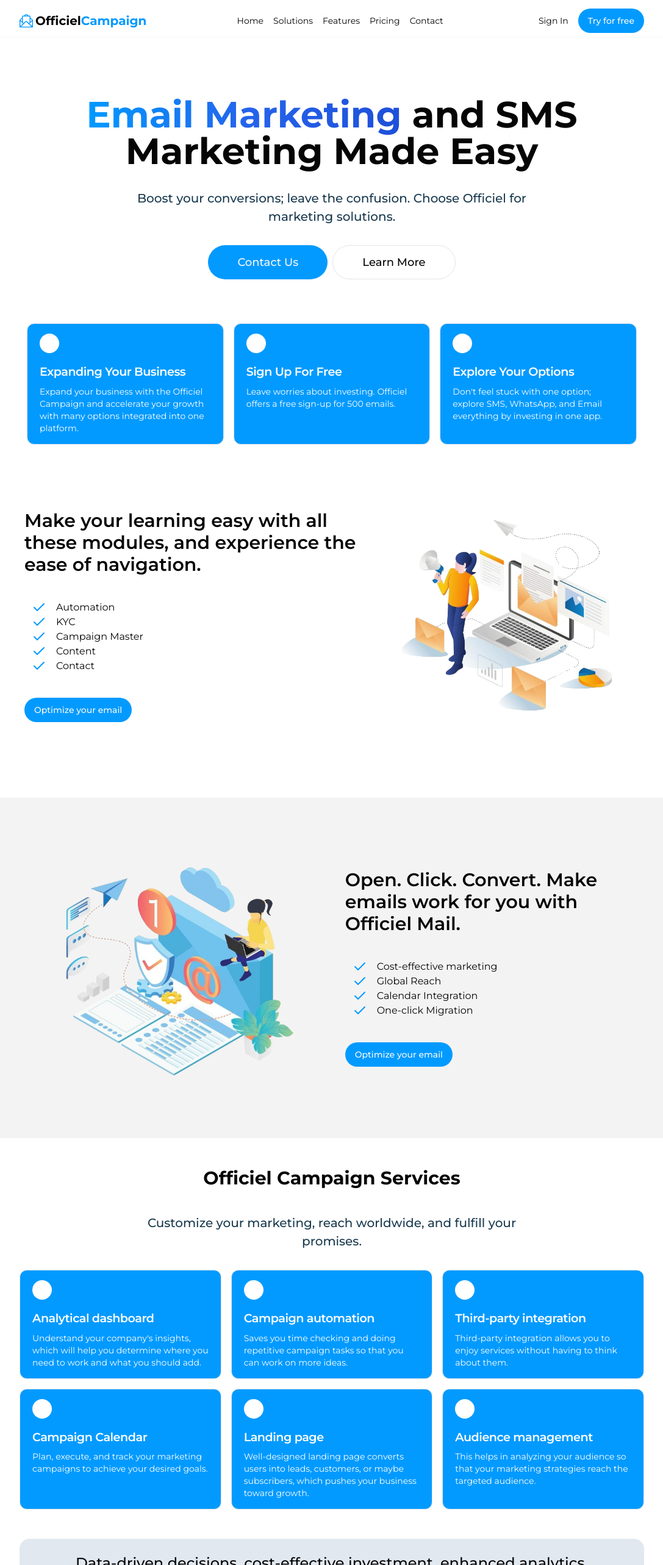
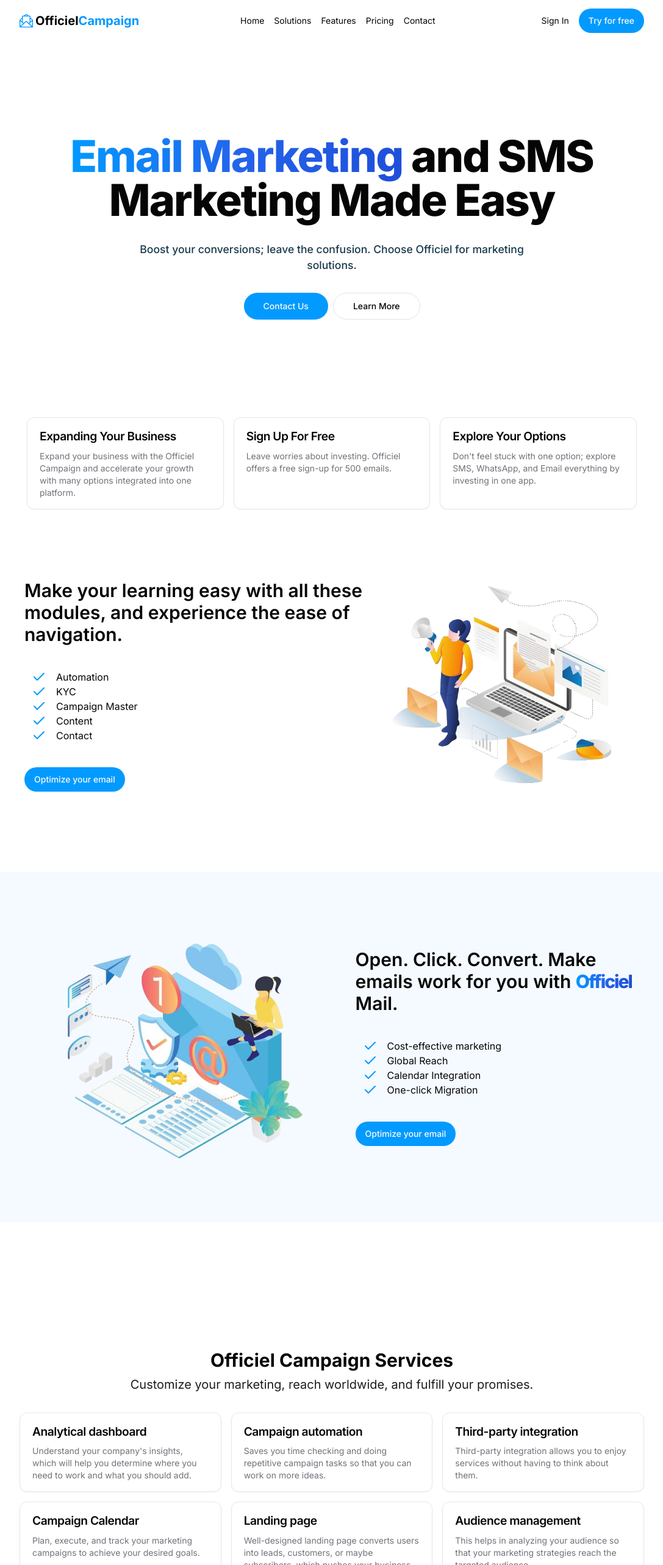
Before and after one commit to rutunjofficiel/campaigns, a Next.js app: page / in a window 1280 px wide. Shown: the top 2566 px of the page at 61% size, without its empty margins (96-1183 px from the left). Built offline with nearby package versions, Linux system fonts and the light colour scheme.

Commit message:
feat: change width features section

```diff
--- a/app/globals.css
+++ b/app/globals.css
@@ -75,3 +75,14 @@
     background-position: 0% 50%;
   }
 }
+
+.heading {
+  font-family: var(--font-inter);
+ letter-spacing: -2px;
+  font-weight:750;
+}
+
+.paragraph {
+  font-family: var(--font-inter);
+  font-size: 1.1rem;
+}
--- a/app/layout.js
+++ b/app/layout.js
@@ -1,10 +1,12 @@
-import { Montserrat } from "next/font/google";
+import { Inter } from "next/font/google";
+
 import "./globals.css";
 
-const montserrat = Montserrat({ subsets: ["latin"] });
+const inter = Inter({ subsets: ["latin"] });
 const additionalClasses = "text-[#050505]";
+0;
 
-const bodyClasses = `${montserrat.className} ${additionalClasses}`;
+const bodyClasses = `${inter.className} ${additionalClasses}`;
 export const metadata = {
   title: "Create Next App",
   description: "Generated by create next app",
--- a/app/page.js
+++ b/app/page.js
@@ -16,17 +16,17 @@
       <Hero />
       <div className="flex w-full flex-col justify-center gap-12">
         <FeatureSection />
-        <div className="w-full bg-[#F3F3F3]">
+        <div className="w-full bg-[#F4FAFF]">
           <FeatureSection2 />
         </div>
         <WhatWeDo />
         <VideoSection />
-        <div className="w-full ">
+        <div className="w-full">
           <FeaturesChecklist />
         </div>
         <Benefits />
       </div>
-      <div className="bg-campaingnBlue mt-24 flex w-full flex-col  gap-8">
+      <div className="mt-24 flex w-full flex-col gap-8  bg-campaingnBlue">
         <CtaBottom />
 
         <Footer />
--- a/components/(hero)/featureSection2.jsx
+++ b/components/(hero)/featureSection2.jsx
@@ -6,10 +6,14 @@
 
 export default function FeatureSection2() {
   return (
-    <div className="m-auto flex h-max max-w-[64rem] flex-col-reverse items-center justify-start bg-[#F3F3F3] px-2 py-8 md:flex-row-reverse md:gap-8">
+    <div className="m-auto flex h-max max-w-[64rem] flex-col-reverse items-center justify-start   px-2 py-8 md:flex-row-reverse md:gap-8">
       <div className="flex flex-col items-start gap-4 md:gap-10">
         <h1 className="lg:text-3xl xl:text-4xl text-[1.2rem] font-semibold md:text-3xl">
-          Open. Click. Convert. Make emails work for you with Officiel Mail.
+          Open. Click. Convert. Make emails work for you with{" "}
+          <span className="heading bg-gradient-to-r from-[#029aff] via-blue-600 to-blue-700 bg-clip-text     text-transparent">
+            Officiel
+          </span>{" "}
+          Mail.
         </h1>
         <ul className="text-[0.8rem] md:text-[1rem]">
           {email.map((emailFeature, index) => (
--- a/components/(hero)/fficielCampaignServices.jsx
+++ b/components/(hero)/fficielCampaignServices.jsx
@@ -4,11 +4,13 @@
 
 export default function OfficielCampaignServices() {
   return (
-    <div className="m-auto  md:max-w-[64rem]">
-      <div className=" flex flex-col gap-10 text-center  md:items-center">
-        <h1 className="text-3xl font-bold">Officiel Campaign Services </h1>
-        <p className="max-w-[42rem] text-xl font-medium   leading-normal text-[#00243B] opacity-90 ">
-          Customize your marketing, reach worldwide, and fulfill your promises.
+    <div className="mx-auto flex h-[90vh] flex-col gap-8 align-middle md:max-w-[80vw]">
+      <div className="my-auto">
+        <div className=" flex flex-col gap-2 text-center  md:items-center">
+          <h1 className="text-3xl font-bold">Officiel Campaign Services</h1>
+          <p className=" text-xl opacity-90 ">
+            Customize your marketing, reach worldwide, and fulfill your
+            promises.
           </p>
         </div>
         <div className="lg:max-w-[80vw] m-auto mt-8 grid w-fit grid-cols-1 justify-center  gap-4 md:grid-cols-3">
@@ -21,5 +23,6 @@
           ))}
         </div>
       </div>
+    </div>
   );
 }
--- a/components/(hero)/officielCampaignServices.jsx
+++ b/components/(hero)/officielCampaignServices.jsx
@@ -11,14 +11,14 @@
 export default function HeroFeatureCard({ feature, featureDescription }) {
   return (
     <>
-      <Card className="bg-campaingnBlue flex w-fit flex-col justify-between gap-3 px-4 py-4 text-start text-white duration-300 hover:bg-[#00243B]  md:gap-5 md:p-4 md:px-5">
+      <Card className="flex w-fit flex-col justify-between gap-3 px-4 py-4 text-start shadow-sm duration-200 hover:bg-[#F4FAFF] md:gap-5 md:p-4 md:px-5">
         <div className="flex flex-row md:flex-col md:gap-12">
           <div className="flex flex-col gap-2">
-            <CardTitle className="flex flex-col gap-4 text-[1.2rem] text-white">
-              <div className="h-8 w-8 rounded-full bg-white"></div>
+            <CardTitle className="flex flex-col gap-4 text-[1.2rem] text-[#050505] ">
+              {/* <div className="h-8 w-8 rounded-full bg-white"></div> */}
               {feature}
             </CardTitle>
-            <CardDescription className="text-white">
+            <CardDescription className="paragraph md:text-sm ">
               {featureDescription}
             </CardDescription>
           </div>
--- a/components/(videoSection)/videoSection.jsx
+++ b/components/(videoSection)/videoSection.jsx
@@ -2,7 +2,7 @@
 
 export default function VideoSection() {
   return (
-    <div className="m-auto flex max-w-[64rem] flex-col items-center justify-center gap-4 rounded-2xl bg-slate-200 p-4 py-6 text-center">
+    <div className=" m-auto flex flex-col items-center justify-center gap-4 rounded-2xl bg-slate-50 p-4 py-8 text-center shadow md:max-w-[80vw]">
       <div className="flex flex-col items-center gap-6">
         <h1 className="w-[90%] text-[1rem] font-medium text-[#050505] md:text-2xl">
           Data-driven decisions, cost-effective investment, enhanced analytics,
@@ -21,7 +21,7 @@
           </Button>
         </div>
       </div>
-      <div className="border-12px aspect-video   h-auto w-[99%] rounded-2xl border-black bg-slate-400 "></div>
+      <div className="border-12px aspect-video h-auto w-[90vh] rounded-2xl border-black bg-slate-200 "></div>
     </div>
   );
 }
--- a/components/hero.js
+++ b/components/hero.js
@@ -5,27 +5,22 @@
 
 export default function Hero() {
   return (
-    <section className="m-auto  flex flex-col gap-10 px-3 text-start md:mt-16 md:max-w-[64rem] md:items-center md:text-center">
-      <div className="flex max-w-[64rem] flex-col items-start gap-4 md:items-center md:gap-8 ">
-        <h1 className=" lg:text-7xl text-4xl font-bold text-[#050505] md:text-6xl">
-          <span className=" lg:text-7xl bg-gradient-to-r from-[#029aff] via-blue-600 to-blue-700 bg-clip-text text-4xl font-bold text-transparent md:text-6xl">
+    <section className="flexflex-col m-auto gap-10 px-3 text-start md:max-w-[64rem] md:items-center md:text-center">
+      <div className="flex h-[70vh] max-w-[64rem] flex-col items-start justify-center gap-4 md:items-center  md:gap-8 ">
+        <h1 className="heading lg:text-7xl text-4xl md:text-7xl">
+          <span className="heading  bg-gradient-to-r from-[#029aff] via-blue-600 to-blue-700 bg-clip-text     text-transparent  ">
             Email Marketing{" "}
           </span>
           and SMS Marketing Made Easy
         </h1>
 
-        <p className="max-w-[42rem] text-xl font-medium   leading-normal text-[#00243B] opacity-90 ">
+        <p className="paragraph max-w-[42rem] text-xl font-medium   leading-normal text-[#00243B] opacity-90 ">
           Boost your conversions; leave the confusion. Choose Officiel for
           marketing solutions.
         </p>
         <div className="flex w-fit flex-row gap-2">
-          <Button className="md:h-14 md:rounded-full md:px-12 md:text-lg">
-            Contact Us
-          </Button>
-          <Button
-            className="md:h-14 md:rounded-full md:px-12 md:text-lg"
-            variant="outline"
-          >
+          <Button size="lg">Contact Us</Button>
+          <Button size="lg" variant="outline">
             Learn More
           </Button>
         </div>
--- a/components/navbar.jsx
+++ b/components/navbar.jsx
@@ -9,7 +9,7 @@
   const [navHidden, setNavHidden] = useState(true);
 
   return (
-    <header className="sticky top-0 z-40 border-b-2 border-slate-50 backdrop-blur-sm">
+    <header className="backdrop-blur-sm md:sticky md:top-0 md:z-40">
       <nav
         className={`${navHidden ? "rounded-[2rem]" : "rounded-[2rem]"} lg:py-4 lg:mt-4 m-auto mt-2 flex   max-w-[64rem] flex-col items-center justify-between rounded-full text-lg md:flex-row md:justify-between md:gap-3`}
       >
```
Lines whose indentation alone changed are shown as unchanged.
